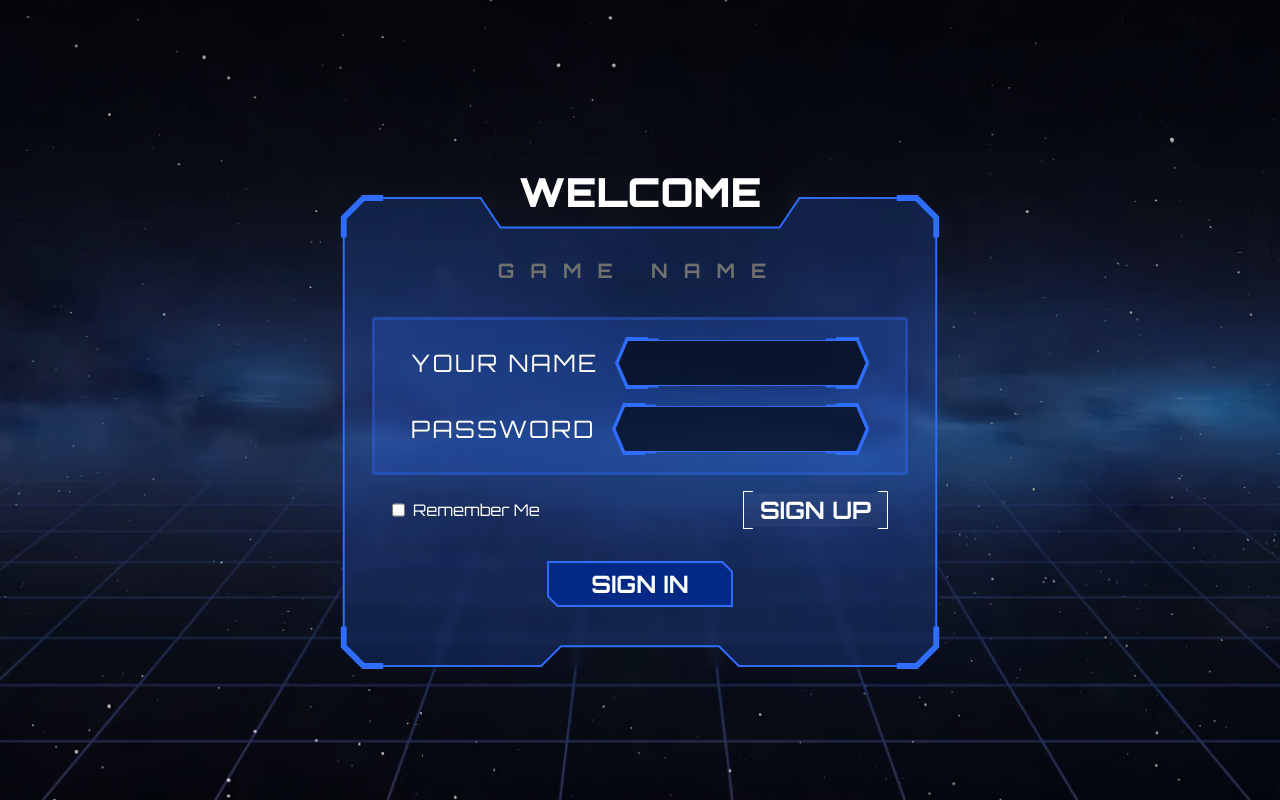
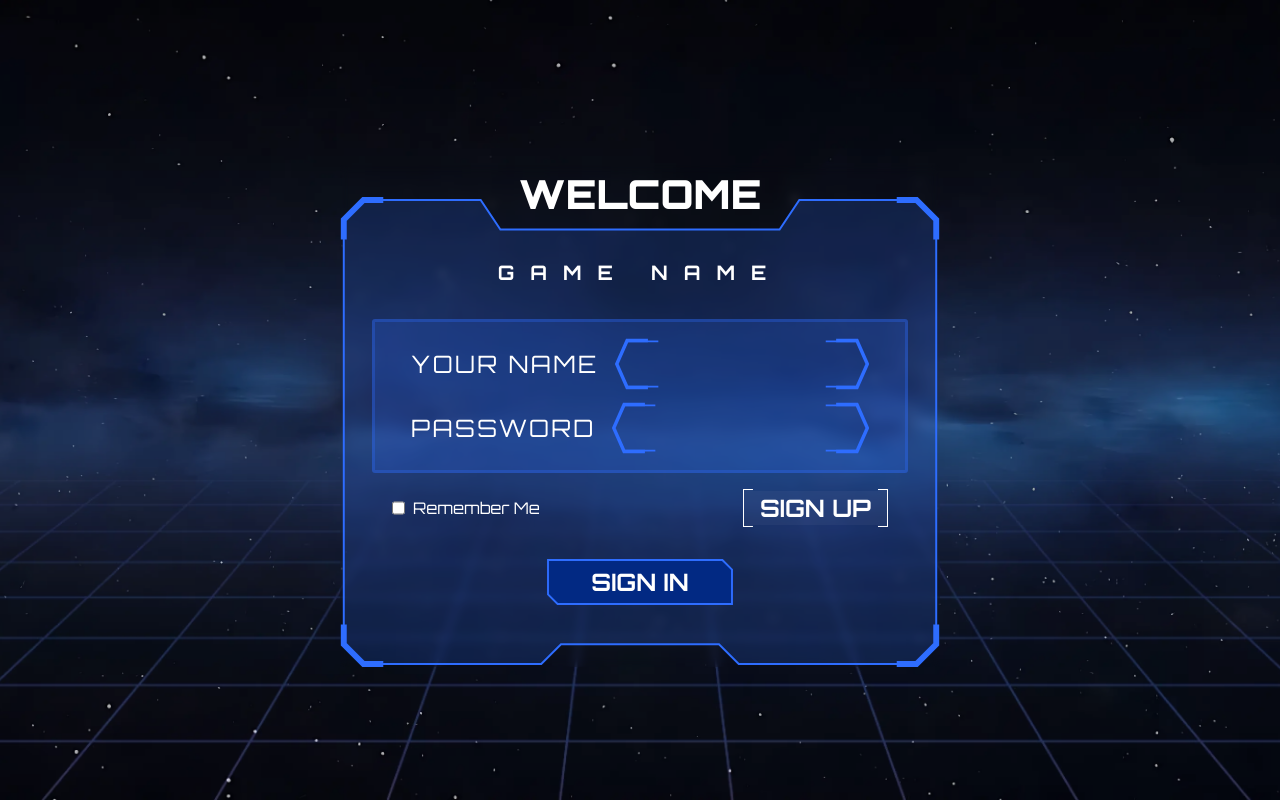
Before and after one commit to CodectiveOrg/snake-frontend, a React (Vite) app: page /sign-in in a window 1280 px wide. Built offline with nearby package versions, Linux system fonts and the light colour scheme; no server answers; a web font is replaced by a local one.

Commit message:
[UPDATE] css variables

```diff
--- a/src/styles/colors.css
+++ b/src/styles/colors.css
@@ -1,12 +1,15 @@
 :root {
-  --color-primary: hsl(222deg 100% 59%); /* #2E6DFF */
-  --color-background: var(--color-primary); /* #2E6DFF */
-  --color-border: var(--color-primary); /* #2E6DFF */
-  --color-on-surface: hsl(0deg 0% 100%); /* #FFFFFF */
-  --color-surface: hsl(222deg 100% 50%); /* #004CFF */
-  --color-on-disabled: hsl(0deg 0% 44%); /* #707070 */
-  --color-glass: hsl(0deg 0% 0% / 61%); /* #000000 61.18% */
+  --color-primary: hsl(222deg 100% 59%);
 
-  --color-body-overlay: hsl(0deg 0% 0% / 60%);
-  --color-canvas-background: hsl(0deg 0% 0% / 80%);
+  --color-surface-100: hsl(0deg 0% 100% / 4%);
+  --color-surface-200: hsl(0deg 0% 85% / 20%);
+  --color-surface-300: hsl(222deg 100% 59% / 40%);
+  --color-surface-400: hsl(222deg 100% 59% / 20%);
+  --color-surface-50: hsl(0deg 0% 100% / 10%);
+  --color-surface-700: hsl(222deg 97% 26%);
+
+  --color-overlay: hsl(0deg 0% 0% / 80%);
+
+  --color-text-400: hsl(0deg 0% 100%);
+  --color-text-disabled: hsl(0deg 0% 44%);
 }
```
